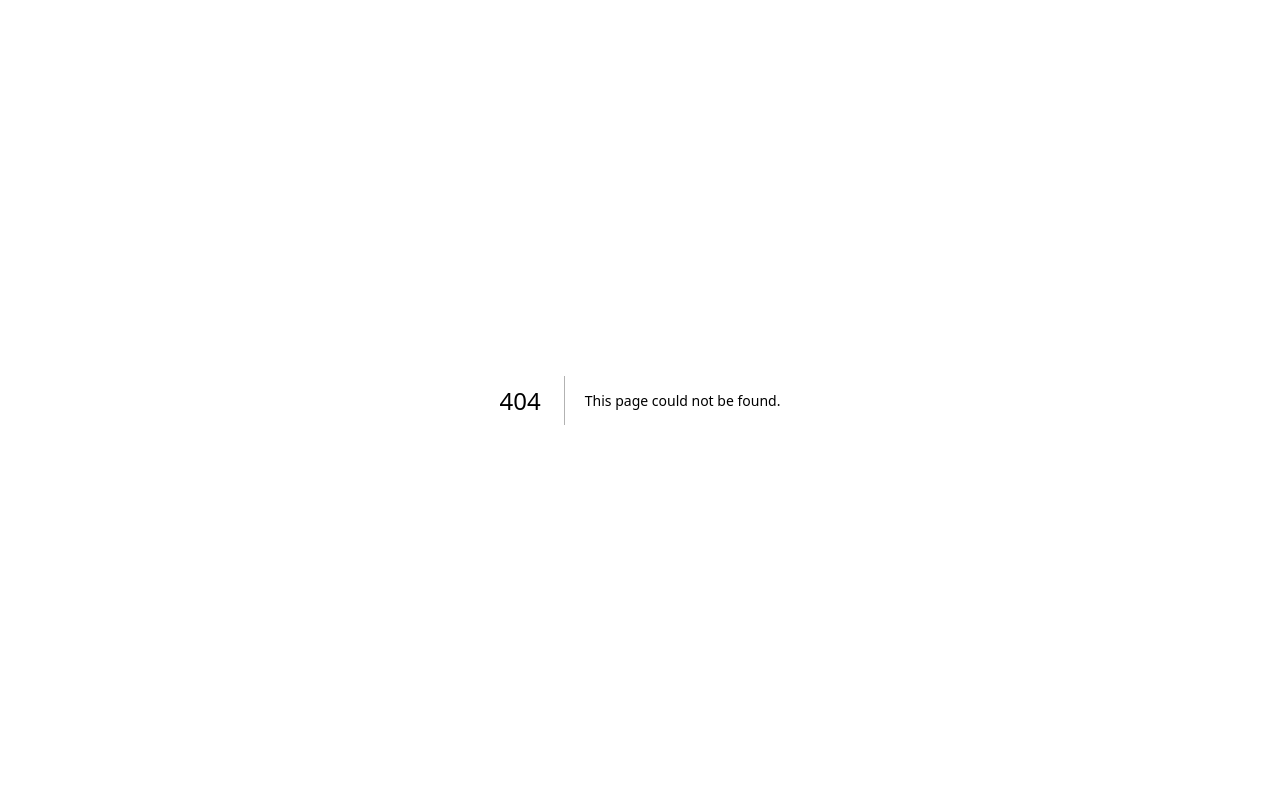
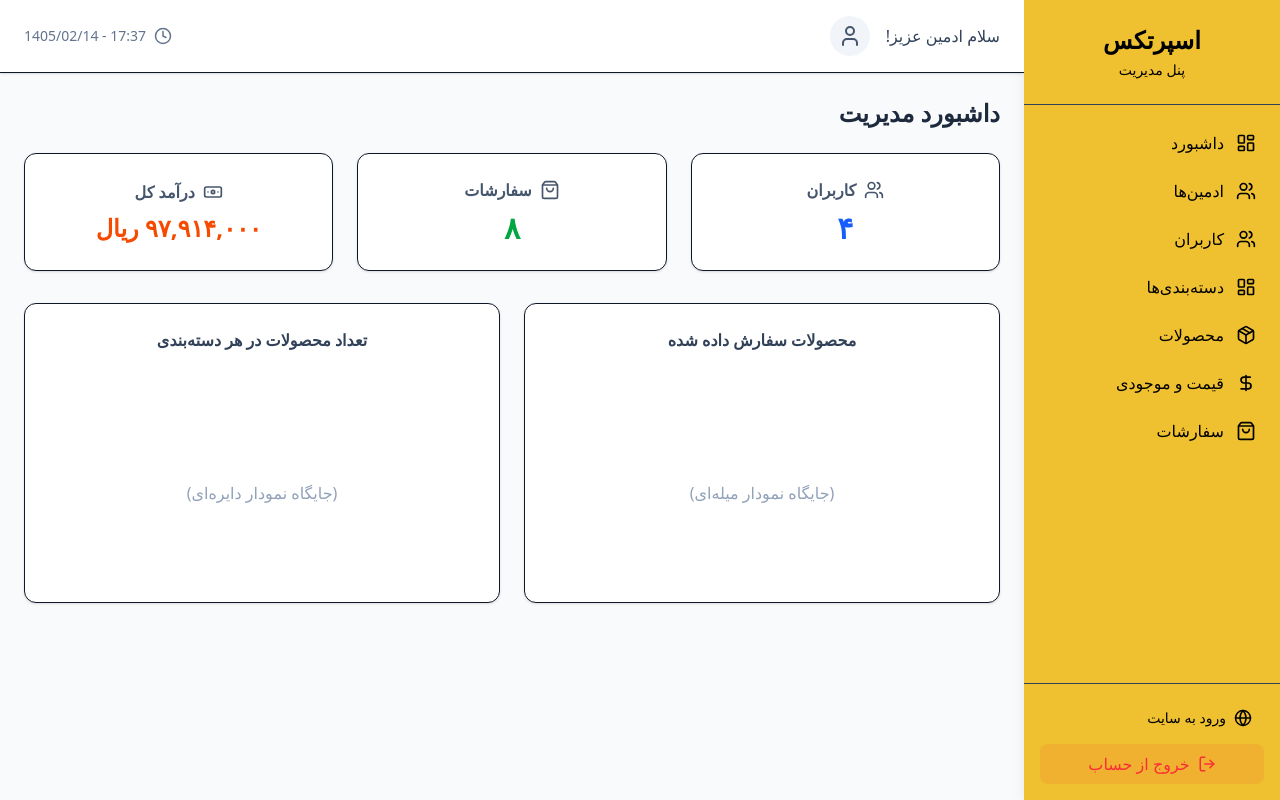
Before and after one commit to Ftm-brbri/final-project, a Next.js app: page /admin/dashboard in a window 1280 px wide. Before the commit this address had no page. Built offline with nearby package versions, Linux system fonts and the light colour scheme.

Commit message:
feat : dashboard admin added

```diff
--- a/package.json
+++ b/package.json
@@ -15,6 +15,7 @@
     "axios": "^1.15.2",
     "date-fns": "^4.1.0",
     "date-fns-jalali": "^4.1.0-0",
+    "lucide-react": "^1.14.0",
     "next": "16.2.4",
     "next-auth": "^4.24.14",
     "react": "19.2.4",
--- /dev/null
+++ b/src/app/admin/dashboard/page.tsx
@@ -0,0 +1,56 @@
+import { Users, ShoppingBag, Banknote } from "lucide-react";
+
+export default function DashboardPage() {
+  return (
+    <div className="space-y-6">
+      <h1 className="text-2xl font-bold text-slate-800">داشبورد مدیریت</h1>
+
+      {/* کارت‌های آمار */}
+      <div className="grid grid-cols-1 md:grid-cols-3 gap-6">
+        <div className="bg-white rounded-xl p-6 shadow-sm border flex flex-col items-center justify-center gap-2">
+          <div className="flex items-center gap-2 text-slate-600">
+            <Users size={20} />
+            <span className="font-bold">کاربران</span>
+          </div>
+          <p className="text-3xl font-bold text-blue-600">۴</p>
+        </div>
+
+        <div className="bg-white rounded-xl p-6 shadow-sm border flex flex-col items-center justify-center gap-2">
+          <div className="flex items-center gap-2 text-slate-600">
+            <ShoppingBag size={20} />
+            <span className="font-bold">سفارشات</span>
+          </div>
+          <p className="text-3xl font-bold text-green-600">۸</p>
+        </div>
+
+        <div className="bg-white rounded-xl p-6 shadow-sm border flex flex-col items-center justify-center gap-2">
+          <div className="flex items-center gap-2 text-slate-600">
+            <Banknote size={20} />
+            <span className="font-bold">درآمد کل</span>
+          </div>
+          <p className="text-2xl font-bold text-orange-600">۹۷,۹۱۴,۰۰۰ ریال</p>
+        </div>
+      </div>
+
+      {/* جایگاه نمودارها */}
+      <div className="grid grid-cols-1 lg:grid-cols-2 gap-6 mt-8">
+        <div className="bg-white p-6 rounded-xl shadow-sm border min-h-[300px]">
+          <h3 className="font-bold text-slate-700 mb-4 text-center">
+            محصولات سفارش داده شده
+          </h3>
+          <div className="flex items-center justify-center h-full text-slate-400">
+            (جایگاه نمودار میله‌ای)
+          </div>
+        </div>
+        <div className="bg-white p-6 rounded-xl shadow-sm border min-h-[300px]">
+          <h3 className="font-bold text-slate-700 mb-4 text-center">
+            تعداد محصولات در هر دسته‌بندی
+          </h3>
+          <div className="flex items-center justify-center h-full text-slate-400">
+            (جایگاه نمودار دایره‌ای)
+          </div>
+        </div>
+      </div>
+    </div>
+  );
+}
--- a/src/app/admin/layout.tsx
+++ b/src/app/admin/layout.tsx
@@ -1,25 +1,51 @@
-import type { Metadata } from "next";
+// import type { Metadata } from "next";
 
-import "../globals.css";
 
-export const metadata: Metadata = {
-  title: "Create Next App",
-  description: "Generated by create next app",
-};
+
+import AdminHeader from "@/src/components/admin/AdminHeader";
+import AdminSidebar from "@/src/components/admin/AdminSidebar";
+
+// import "../globals.css";
+
+// export const metadata: Metadata = {
+//   title: "Create Next App",
+//   description: "Generated by create next app",
+// };
+
+// export default function AdminLayout({
+//   children,
+// }: Readonly<{
+//   children: React.ReactNode;
+// }>) {
+//   return (
+//     <html >
+//       <body className="min-h-full flex flex-col">
+//         <div>HeaderAdmin</div>
+//         <div className="w-full mx-auto container">{children}</div>
+
+//         <div>FooterAdmin</div>
+//       </body>
+//     </html>
+//   );
+// }
 
 export default function AdminLayout({
   children,
-}: Readonly<{
+}: {
   children: React.ReactNode;
-}>) {
+}) {
   return (
-    <html >
-      <body className="min-h-full flex flex-col">
-        <div>HeaderAdmin</div>
-        <div className="w-full mx-auto container">{children}</div>
+    <div className="flex h-screen bg-gray-50" dir="rtl">
+      {/* سایدبار سمت راست */}
+      <AdminSidebar />
 
-        <div>FooterAdmin</div>
-      </body>
-    </html>
+      {/* بخش اصلی شامل هدر و محتوا */}
+      <div className="flex-1 flex flex-col overflow-hidden">
+        <AdminHeader />
+        <main className="flex-1 overflow-x-hidden overflow-y-auto p-6">
+          {children}
+        </main>
+      </div>
+    </div>
   );
 }
--- a/src/app/admin/page.tsx
+++ b/src/app/admin/page.tsx
@@ -1,3 +1,9 @@
+import DashboardPage from "./dashboard/page";
+
 export default function Page() {
-  return <div>dashboard</div>;
+  return (
+    <div>
+      <DashboardPage />
+    </div>
+  );
 }
--- /dev/null
+++ b/src/components/admin/AdminHeader.tsx
@@ -0,0 +1,27 @@
+"use client";
+import { format } from "date-fns-jalali";
+import { User, Clock } from "lucide-react";
+
+export default function AdminHeader() {
+  const currentDate = format(new Date(), "yyyy/MM/dd - HH:mm");
+
+  return (
+    <header
+      dir="rtl"
+      className="bg-white shadow-sm border-b px-6 py-4 flex justify-between items-center "
+    >
+      <div className="flex items-center gap-4">
+        <span className="font-medium text-slate-700 ">سلام ادمین عزیز!</span>
+        <div className="bg-slate-100 p-2 rounded-full text-slate-600">
+          <User size={24} />
+        </div>
+      </div>
+      <div className="flex items-center gap-2 text-slate-500">
+        <Clock size={18} />
+        <span className="text-sm" dir="ltr">
+          {currentDate}
+        </span>
+      </div>
+    </header>
+  );
+}
--- /dev/null
+++ b/src/components/admin/AdminSidebar.tsx
@@ -0,0 +1,73 @@
+import Link from "next/link";
+import {
+  LayoutDashboard,
+  Users,
+  ShoppingBag,
+  Package,
+  DollarSign,
+  FileText,
+  Settings,
+  LogOut,
+  Globe,
+} from "lucide-react";
+
+export default function AdminSidebar() {
+  const menuItems = [
+    {
+      name: "داشبورد",
+      icon: <LayoutDashboard size={20} />,
+      href: "/dashboard",
+    },
+    { name: "ادمین‌ها", icon: <Users size={20} />, href: "/admin/admins" },
+    { name: "کاربران", icon: <Users size={20} />, href: "/admin/users" },
+    {
+      name: "دسته‌بندی‌ها",
+      icon: <LayoutDashboard size={20} />,
+      href: "/admin/categories",
+    },
+    { name: "محصولات", icon: <Package size={20} />, href: "/admin/products" },
+    {
+      name: "قیمت و موجودی",
+      icon: <DollarSign size={20} />,
+      href: "/admin/inventory",
+    },
+    { name: "سفارشات", icon: <ShoppingBag size={20} />, href: "/admin/orders" },
+  ];
+
+  return (
+    <aside className="w-64 bg-primary text-white flex flex-col h-full shadow-lg">
+      <div className="p-6 text-center border-b border-slate-700">
+        <h2 className="text-2xl font-bold text-black">اسپرتکس</h2>
+        <p className="text-sm text-black mt-1">پنل مدیریت</p>
+      </div>
+
+      <nav className="flex-1 overflow-y-auto py-4">
+        <ul className="space-y-1 px-3">
+          {menuItems.map((item, index) => (
+            <li key={index}>
+              <Link
+                href={item.href}
+                className="flex items-center gap-3 px-3 py-2.5 rounded-lg hover:bg-slate-700 transition-colors text-black hover:text-white"
+              >
+                {item.icon}
+                <span>{item.name}</span>
+              </Link>
+            </li>
+          ))}
+        </ul>
+      </nav>
+
+      <div className="p-4 border-t border-slate-700 space-y-2">
+        <Link
+          href="/"
+          className="flex items-center gap-2 px-3 py-2 text-sm text-black hover:text-white hover:bg-slate-700 rounded-lg transition-colors"
+        >
+          <Globe size={18} /> ورود به سایت
+        </Link>
+        <button className="flex w-full items-center justify-center gap-2 px-3 py-2 bg-red-500/10 text-red-500 hover:bg-red-500 hover:text-white rounded-lg transition-colors">
+          <LogOut size={18} /> خروج از حساب
+        </button>
+      </div>
+    </aside>
+  );
+}
```
Also changed, not shown: 1 other file (tests, documents, lock files or other folders).
